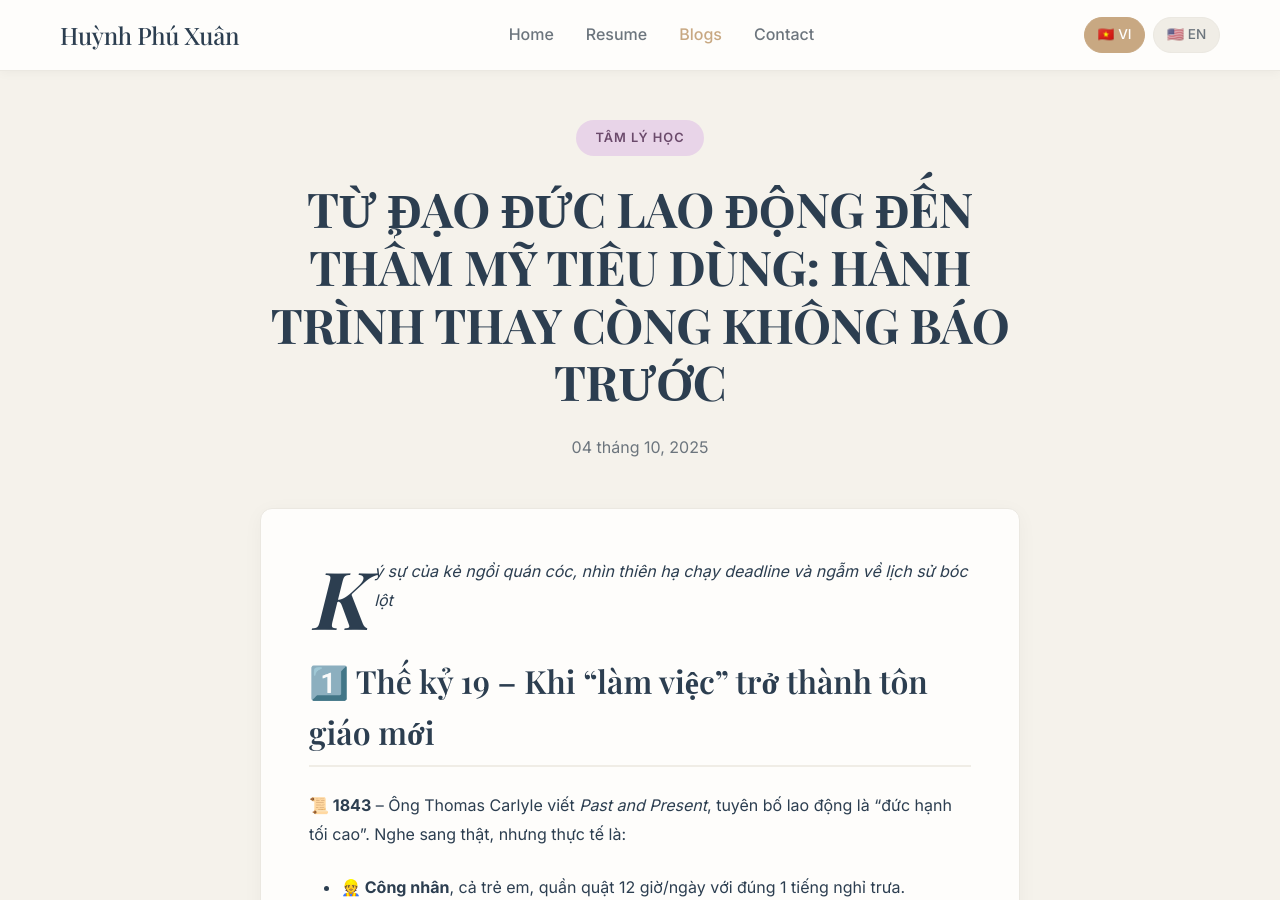
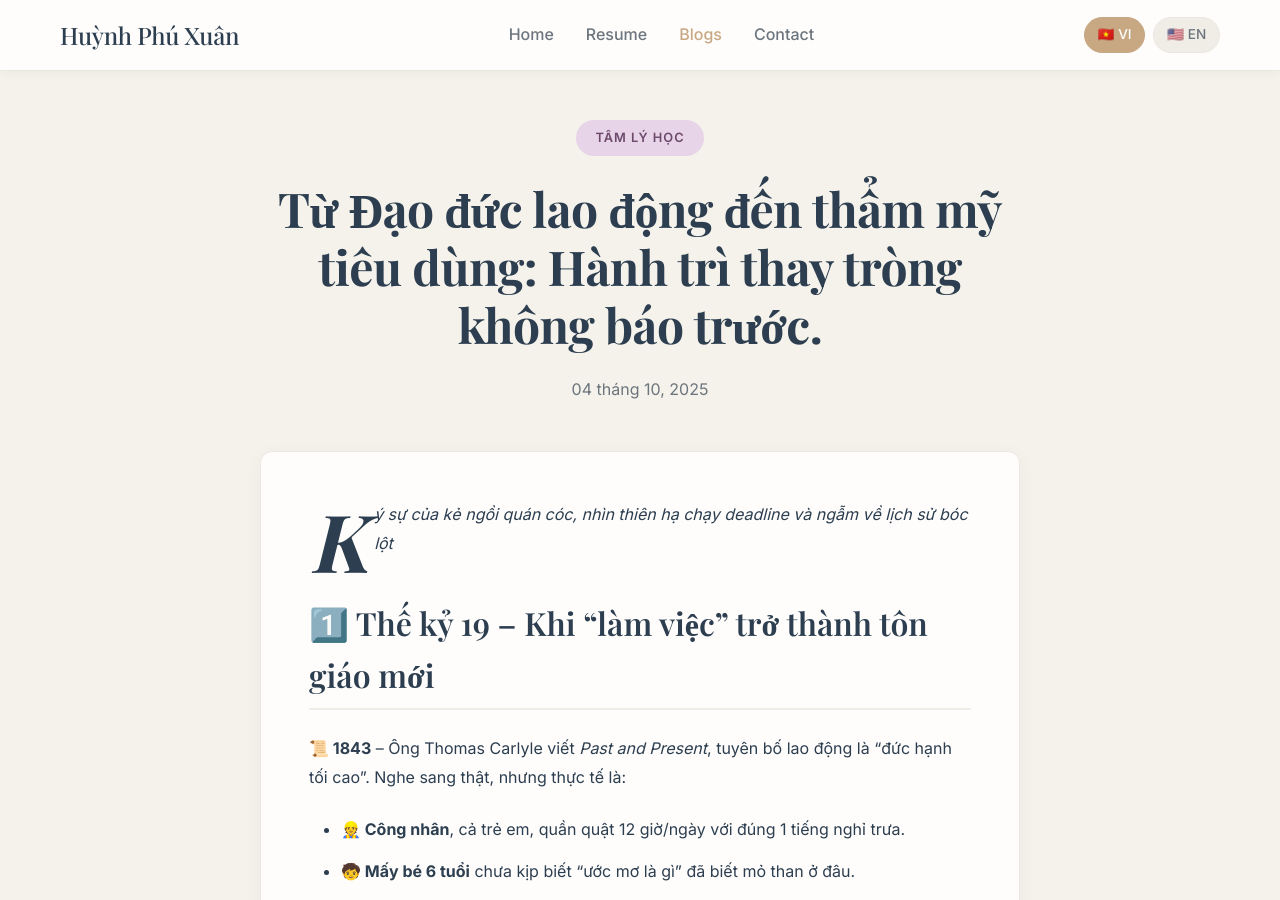
Before and after one commit to xuanhvl-learning/xuanhvl-learning.github.io, a Jekyll site: the page built from _posts/2025-10-04-Chu-Nghia-Tieu-Dung..md, in a window 1280 px wide and 900 px high. Built offline with Jekyll 4.4.1, drawn with Linux system fonts in a browser that asks for light colours.

Commit message:
Update 2025-10-04-Chunghiatieudung..md

```diff
--- a/_posts/2025-10-04-Chu-Nghia-Tieu-Dung..md
+++ b/_posts/2025-10-04-Chu-Nghia-Tieu-Dung..md
@@ -1,6 +1,6 @@
 ---
 layout: post
-title: "TỪ ĐẠO ĐỨC LAO ĐỘNG ĐẾN THẨM MỸ TIÊU DÙNG: HÀNH TRÌNH THAY CÒNG KHÔNG BÁO TRƯỚC"
+title: "Từ Đạo đức lao động đến thẩm mỹ tiêu dùng: Hành trì thay tròng không báo trước."
 date: 2025-10-04
 category: psychology
 excerpt: "Chúng ta chạy vòng vòng trong cái chuồng hamster hiện đại, làm nhiều hơn để tiêu nhiều hơn, tiêu nhiều hơn để lại phải làm nhiều hơn."
```
